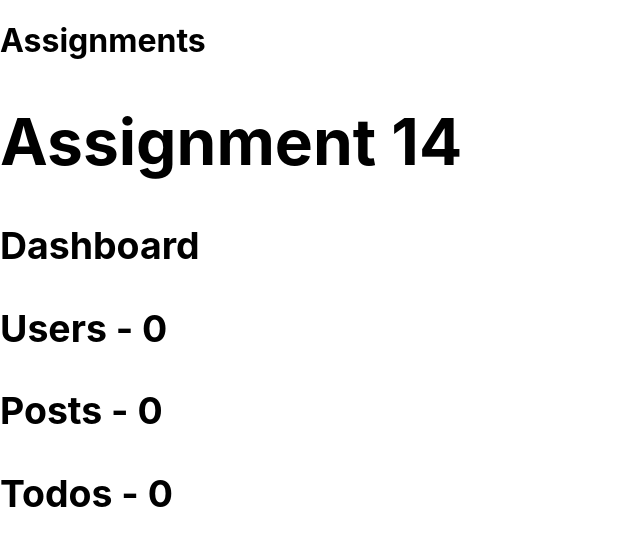
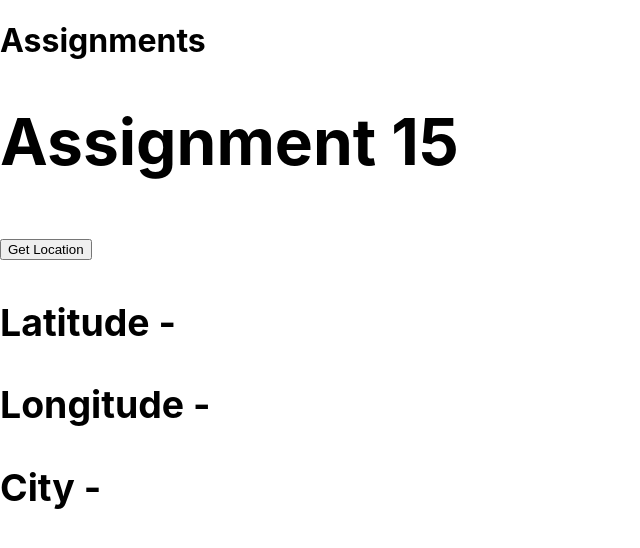
Before and after one commit to BiswarupChatt/dct-react-assignments, a React (Create React App) app: page / in a window 1280 px wide. Shown: the top 548 px of the page, without its empty margins (0-640 px from the left). Built offline with nearby package versions, Linux system fonts and the light colour scheme; no server answers.

Commit message:
fifteenth assignment done

```diff
--- a/package.json
+++ b/package.json
@@ -7,6 +7,7 @@
     "@testing-library/react": "^13.4.0",
     "@testing-library/user-event": "^13.5.0",
     "axios": "^1.6.8",
+    "dotenv": "^16.4.5",
     "react": "^18.2.0",
     "react-dom": "^18.2.0",
     "react-scripts": "5.0.1",
--- a/src/App.js
+++ b/src/App.js
@@ -11,8 +11,8 @@
 // import Assignment11 from "./R1S12/Assignment11"
 // import Assignment12 from "./R1S12/Assignment12"
 // import Assignment13 from "./R1S12/Assignment13"
-import Assignment14 from "./R1S12/Assignment14"
-// import Assignment15 from "./R1S12/Assignment15"
+// import Assignment14 from "./R1S12/Assignment14"
+import Assignment15 from "./R1S12/Assignment15"
 
 export default function App() {
   return (
@@ -32,8 +32,8 @@ export default function App() {
         {/* <Assignment11 /> */}
         {/* <Assignment12 /> */}
         {/* <Assignment13 /> */}
-        <Assignment14 />
-        {/* <Assignment15 />  */}
+        {/* <Assignment14 /> */}
+        <Assignment15 />
       </h1>
     </div>
   )
--- /dev/null
+++ b/src/R1S12/Assignment15.js
@@ -0,0 +1,38 @@
+import { useState } from "react"
+import axios from 'axios'
+export default function Assignment15() {
+    const [result, setResult] = useState({})
+
+    const apiKey = 'pk.65f31aaffeba64de8c2d46b920e8a4d4'
+
+    const handleClick = () => {
+        navigator.geolocation.getCurrentPosition((ele) => {
+            const latitude = ele.coords.latitude
+            const longitude = ele.coords.longitude
+
+
+            axios.get(`https://us1.locationiq.com/v1/reverse?key=${apiKey}&lat=${latitude}&lon=${longitude}&format=json`)
+                .then((response) => {
+                    // console.log(response.data)
+                    setResult(response.data)
+                })
+                .catch((err) => {
+                    console.log(err)
+                })
+        })
+
+    }
+    return (
+        <div>
+            <h1>Assignment 15</h1>
+            <button onClick={handleClick}>Get Location</button>
+            {result && (
+            <div>
+                <h3>Latitude - {result.lat}</h3>
+                <h3>Longitude - {result.lon}</h3>
+                <h3>City - {result.display_name}</h3>
+            </div>
+        )}
+        </div>
+    )
+}
```
Also changed, not shown: 2 other files (tests, documents, lock files or other folders).
